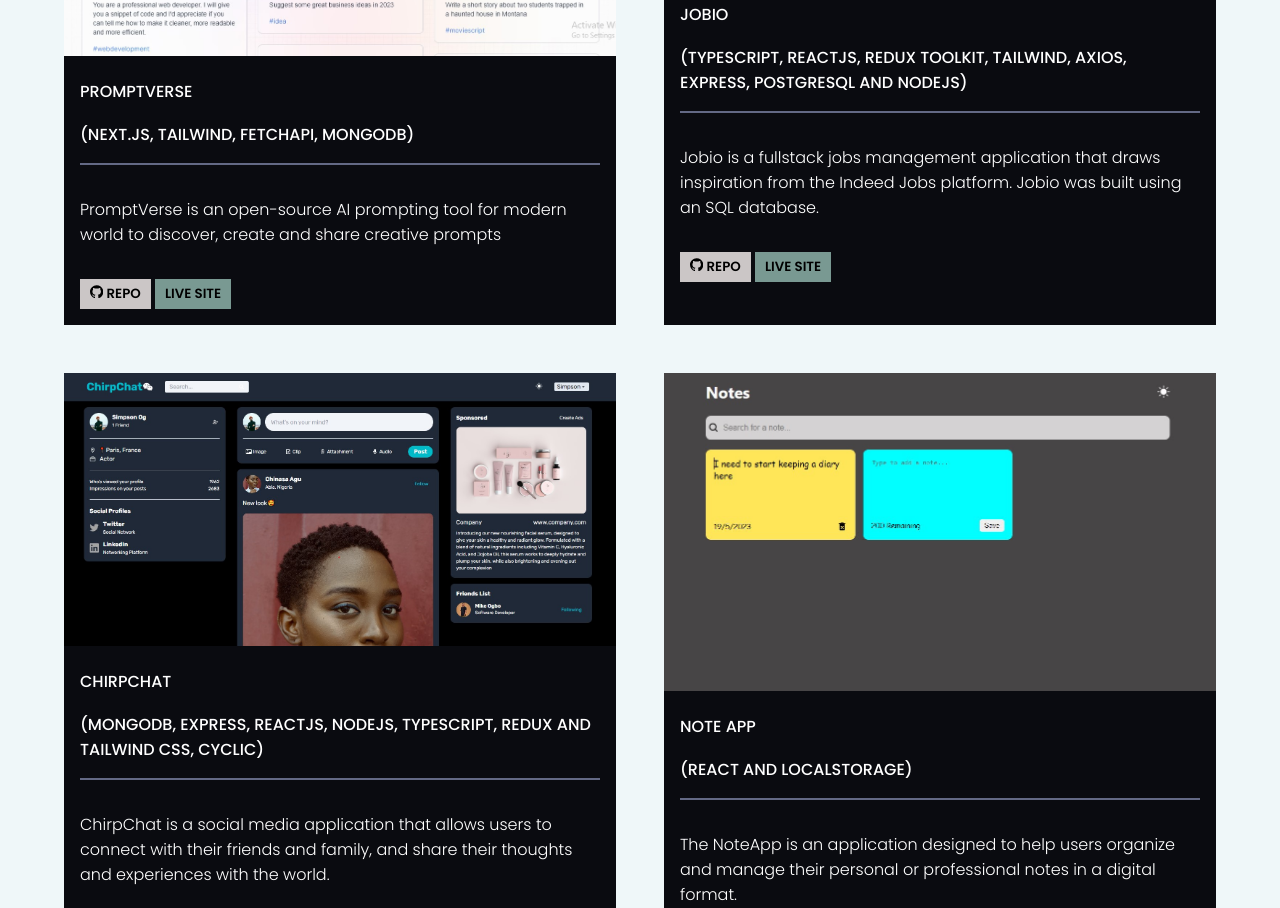
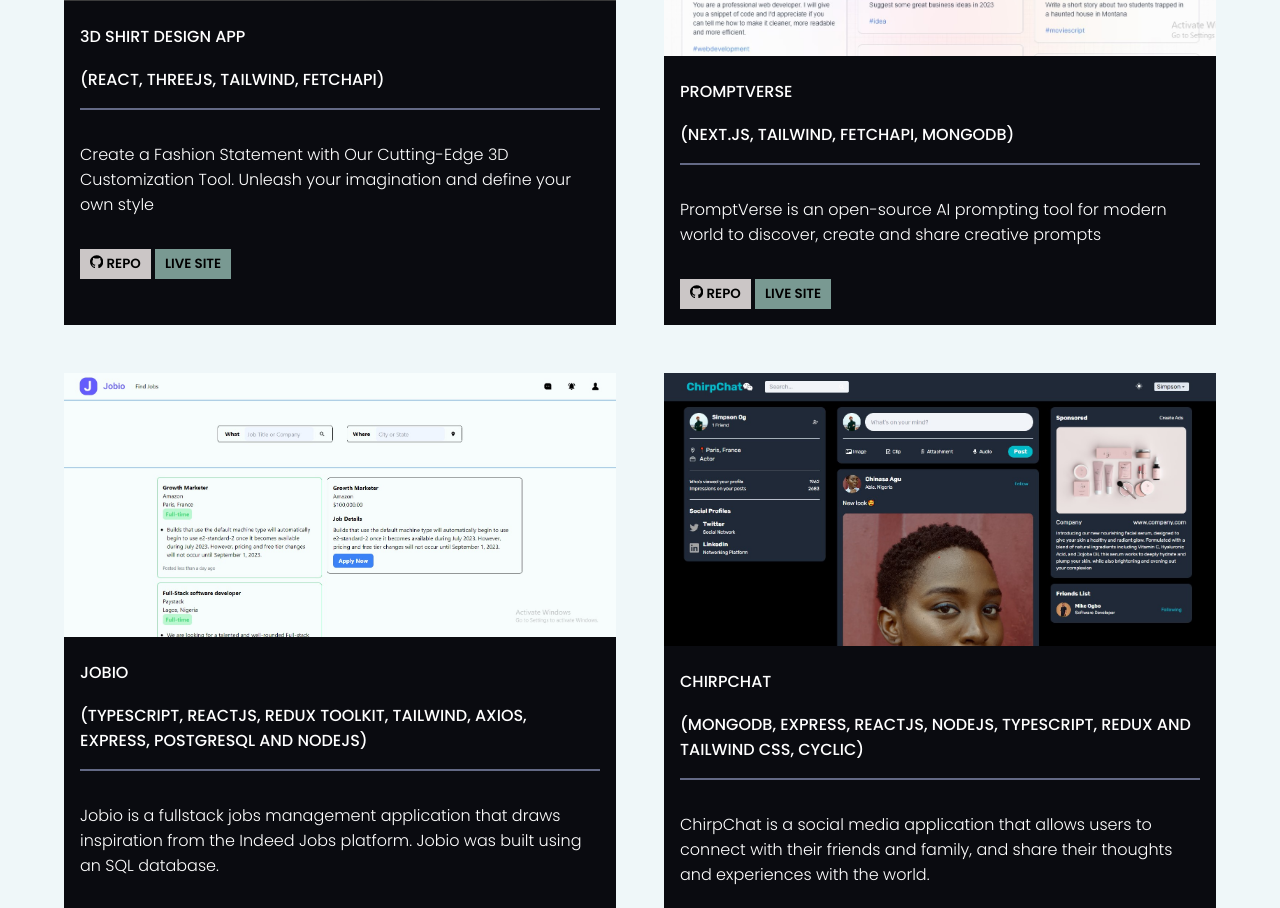
Before and after one commit to mikeyxx/my_portfolio, a React (Create React App) app: page / in a window 1280 px wide. Shown: the part 1301-2209 px from the top of the page. Built offline with nearby package versions, Linux system fonts and the light colour scheme.

Commit message:
added lastest project

```diff
--- a/src/Sections/Projects/index.js
+++ b/src/Sections/Projects/index.js
@@ -3,7 +3,7 @@ import PromptVerse from "../../assets/promptverse.jpg";
 import { ImGithub } from "react-icons/im";
 import store from "../../assets/store.gif";
 import upskill from "../../assets/upskill.jpg";
-import note from "../../assets/note.jpg";
+import shirtDesign from "../../assets/3D Shirt Studio.jpg";
 import smarty from "../../assets/smarty.gif";
 import chat from "../../assets/chirpchat.jpg";
 import jobApp from "../../assets/jobApp.jpg";
@@ -13,6 +13,36 @@ const index = () => {
     <div className="projectContainer" id="projects">
       <h1>Latest Projects</h1>
       <div className="wrap">
+        <div className="projectDescWrap">
+          <img src={shirtDesign} alt="shirt design" width="350" height="400" />
+          <div className="projectDesc">
+            <h3>3D Shirt Design App</h3>
+            <h3>(React, ThreeJS, Tailwind, fetchAPI)</h3>
+            <p>
+              Create a Fashion Statement with Our Cutting-Edge 3D Customization
+              Tool. Unleash your imagination and define your own style
+            </p>
+            <div className="links">
+              <button>
+                <a
+                  href="https://github.com/mikeyxx/3D_shirt_studio"
+                  target="blank"
+                >
+                  <ImGithub /> Repo
+                </a>
+              </button>{" "}
+              <button>
+                <a
+                  href="https://3d-shirt-design-studio.vercel.app/"
+                  target="blank"
+                >
+                  {" "}
+                  Live Site
+                </a>
+              </button>
+            </div>
+          </div>
+        </div>
         <div className="projectDescWrap">
           <img src={PromptVerse} alt="promptverse" width="350" height="400" />
           <div className="projectDesc">
@@ -97,30 +127,6 @@ const index = () => {
           </div>
         </div>
 
-        <div className="projectDescWrap">
-          <img src={note} alt="" width="350" height="400" />
-          <div className="projectDesc">
-            <h3>Note App</h3>
-            <h3>(React and Localstorage)</h3>
-            <p>
-              The NoteApp is an application designed to help users organize and
-              manage their personal or professional notes in a digital format.
-            </p>
-            <div className="links">
-              <button>
-                <a href="https://github.com/mikeyxx/note-app" target="blank">
-                  <ImGithub /> Repo
-                </a>
-              </button>{" "}
-              <button>
-                <a href="https://use-note-app.netlify.app/" target="blank">
-                  {" "}
-                  Live Site
-                </a>
-              </button>
-            </div>
-          </div>
-        </div>
         <div className="projectDescWrap">
           <img src={smarty} alt="" width="350" height="400" />
           <div className="projectDesc">
```
Also changed, not shown: src/assets/3D Shirt Studio.jpg (added).
